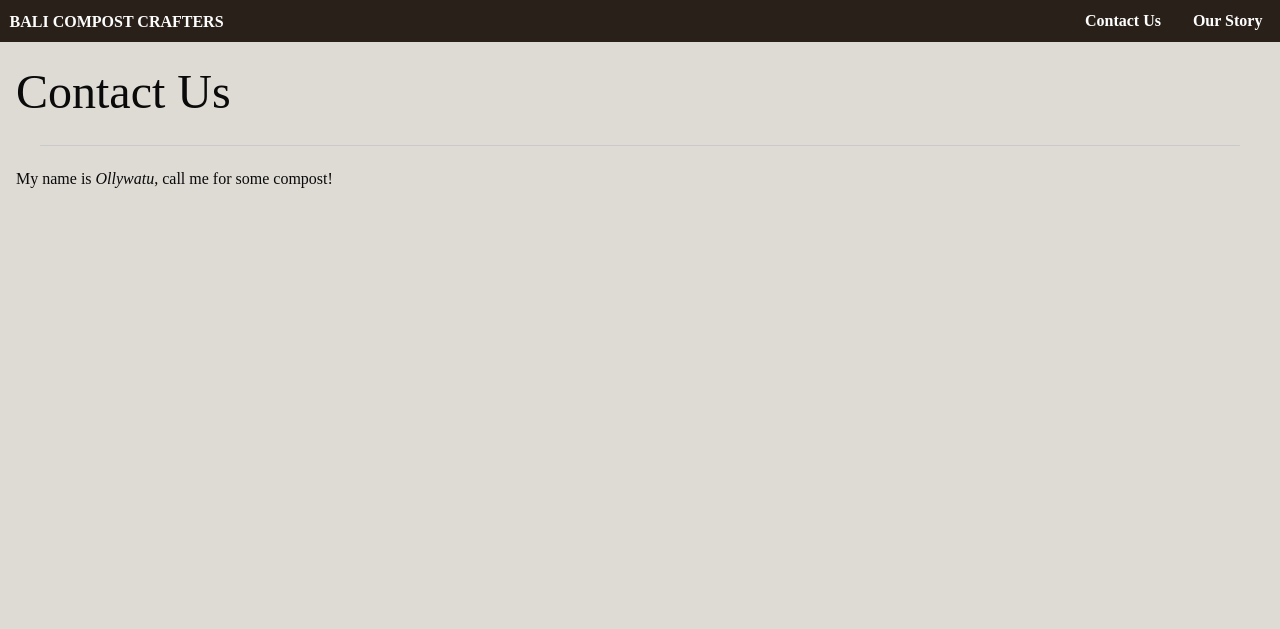
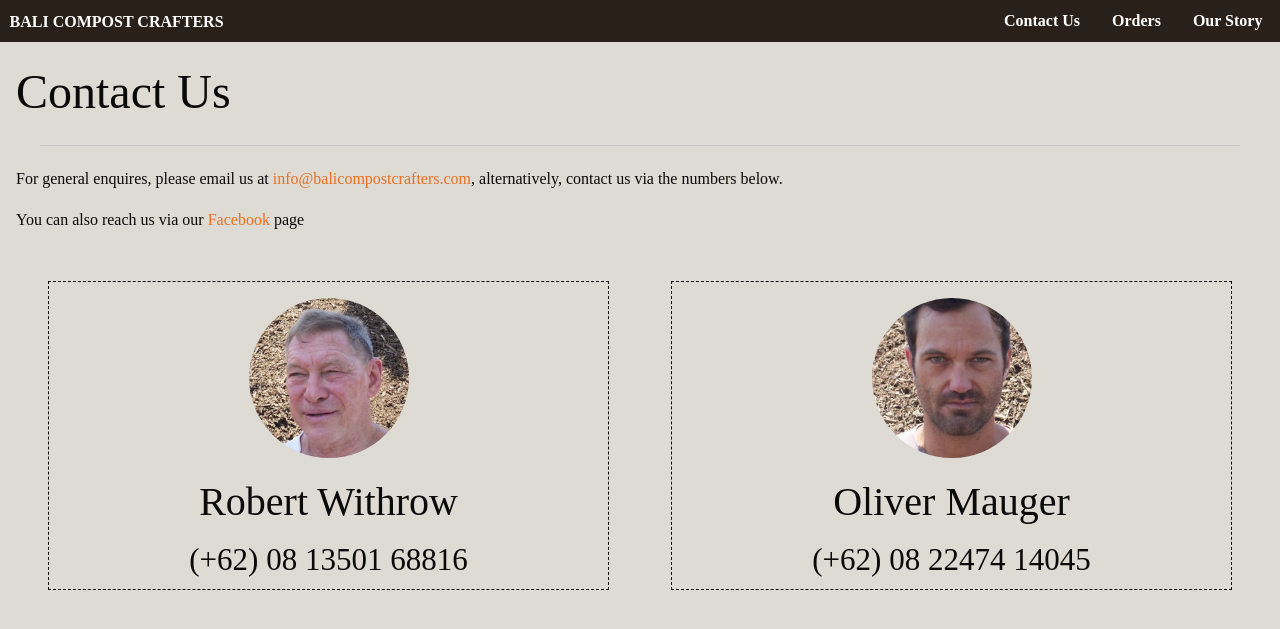
Before and after one commit to bali-compost-crafters/bali-compost-crafters.github.io, a Jekyll site: the page built from contact.html, in a window 1280 px wide. Shown: the top 629 px of the page. Built offline with Jekyll 4.4.1, drawn with Linux system fonts in a browser that asks for light colours; some web fonts are replaced; a style sheet for code colours, icons or effects is not loaded.

Commit message:
Added Contacts
Added a contacts page, which the contents is generated
from Jekyll _data using frontmatter variables.

```diff
--- /dev/null
+++ b/_data/team.yml
@@ -0,0 +1,7 @@
+- name: robert
+  full_name: Robert Withrow
+  phone: (+62) 08 13501 68816
+
+- name: oliver
+  full_name: Oliver Mauger
+  phone: (+62) 08 22474 14045
--- a/_includes/rob_and_oli_photos.html
+++ b/_includes/rob_and_oli_photos.html
@@ -1,6 +1,6 @@
 <div class="row small-up-1 medium-up-2 text-center row-space">
     <div class="column text-center">
-        <img src="/img/rob.png" class="team-image" alt="Rob">
+        <img src="/img/robert.png" class="team-image" alt="Rob">
         <h6>Robert</h6>
     </div>
     <div class="column text-center">
--- a/_sass/_settings.scss
+++ b/_sass/_settings.scss
@@ -50,7 +50,7 @@ $global-font-size: 100%;
 $global-width: rem-calc(1200);
 $global-lineheight: 1.5;
 $foundation-palette: (
-  primary: #2199e8,
+  primary: #e87020,
   secondary: #777,
   success: #3adb76,
   warning: #ffae00,
--- /dev/null
+++ b/contact.html
@@ -0,0 +1,21 @@
+---
+layout: default
+title: Contact Us
+---
+
+<p>For general enquires, please email us at <a href="mailto:{{ site.email }}?subject=Web Enquiry">{{ site.email }}</a>, alternatively, contact us via the numbers below.</p>
+
+<p>You can also reach us via our <a href="https://www.facebook.com/BaliCompostCrafters">Facebook</a> page</p>
+
+<div class="row expanded small-up-1 medium-up-2 row-space">
+{% for member in site.data.team %}
+    <div class="column text-center">
+        <div class="contact-box">
+
+            <img src="/img/{{ member.name }}.png" alt="{{ member.full_name}}">
+            <h2>{{ member.full_name }}</h2>
+            <h3>{{ member.phone }}</h3>
+        </div>
+    </div>
+{% endfor %}
+</div>
--- a/contact.md
+++ /dev/null
@@ -1,6 +0,0 @@
----
-layout: default
-title: Contact Us
----
-
-My name is *Ollywatu*, call me for some compost!
--- a/css/main.scss
+++ b/css/main.scss
@@ -49,7 +49,18 @@ main {
 img.team-image {
     width: auto;
     height: 10rem;
-    border-radius: 100px;
+    border-radius: 100%;
+}
+
+div.contact-box {
+    border: 1px dashed $black;
+    margin: 1em;
+}
+
+div.contact-box img {
+    border-radius: 100%;
+    margin:1em;
+    width: 10rem;
 }
 
 div.ideas-banner {
--- a/index.html
+++ b/index.html
@@ -87,5 +87,5 @@ layout: home
 </div>
 
 <div class="row column expanded row-space text-center ideas-banner">
-    <h2>Ready to give our compost a try?</h2><h2>Please visit the orders page!</h2>
+    <h2>Ready to give our compost a try?</h2><h2>Please visit the <a href="/orders">Orders page</a>!</h2>
 </div>
```
Also changed, not shown: orders.html (added, +24 -0 lines), Gemfile.lock, img/robert.png (renamed from img/rob.png), 1 other file.
